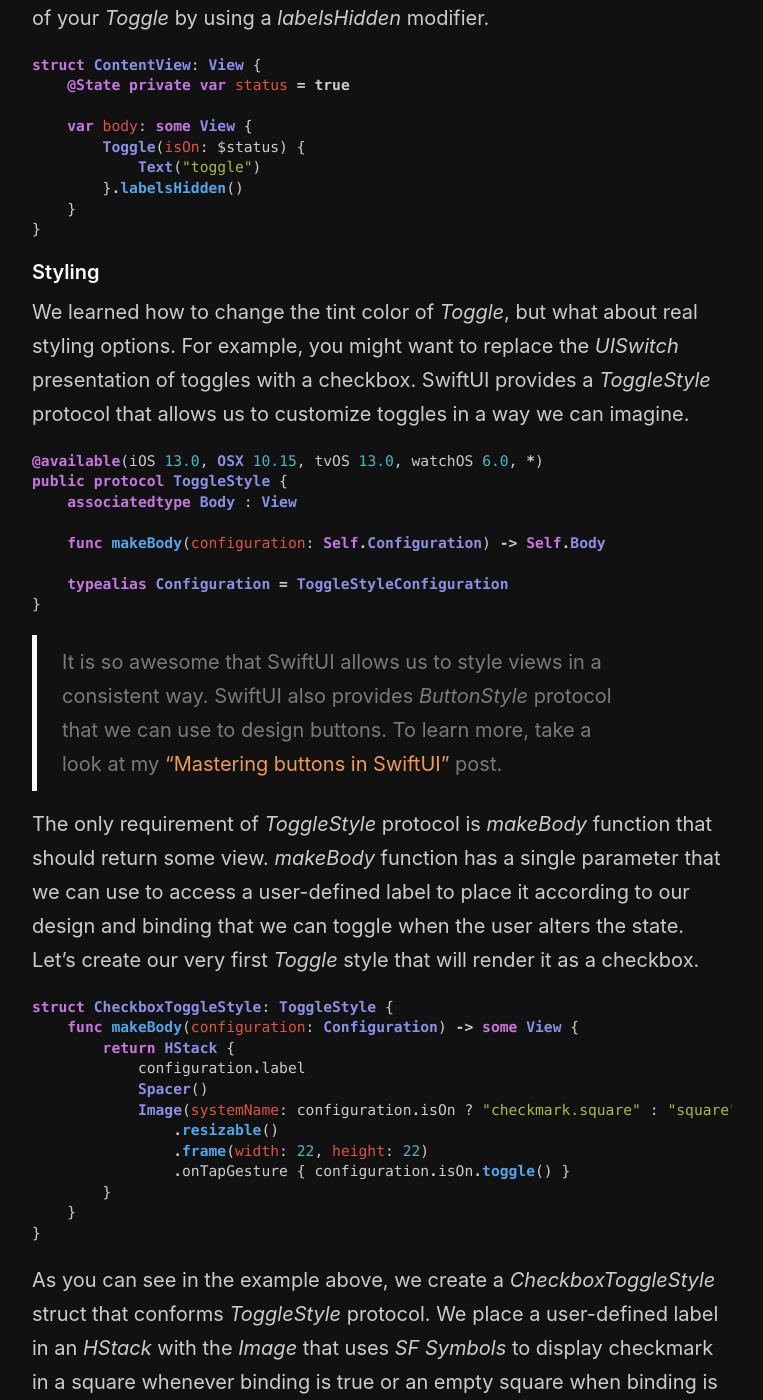
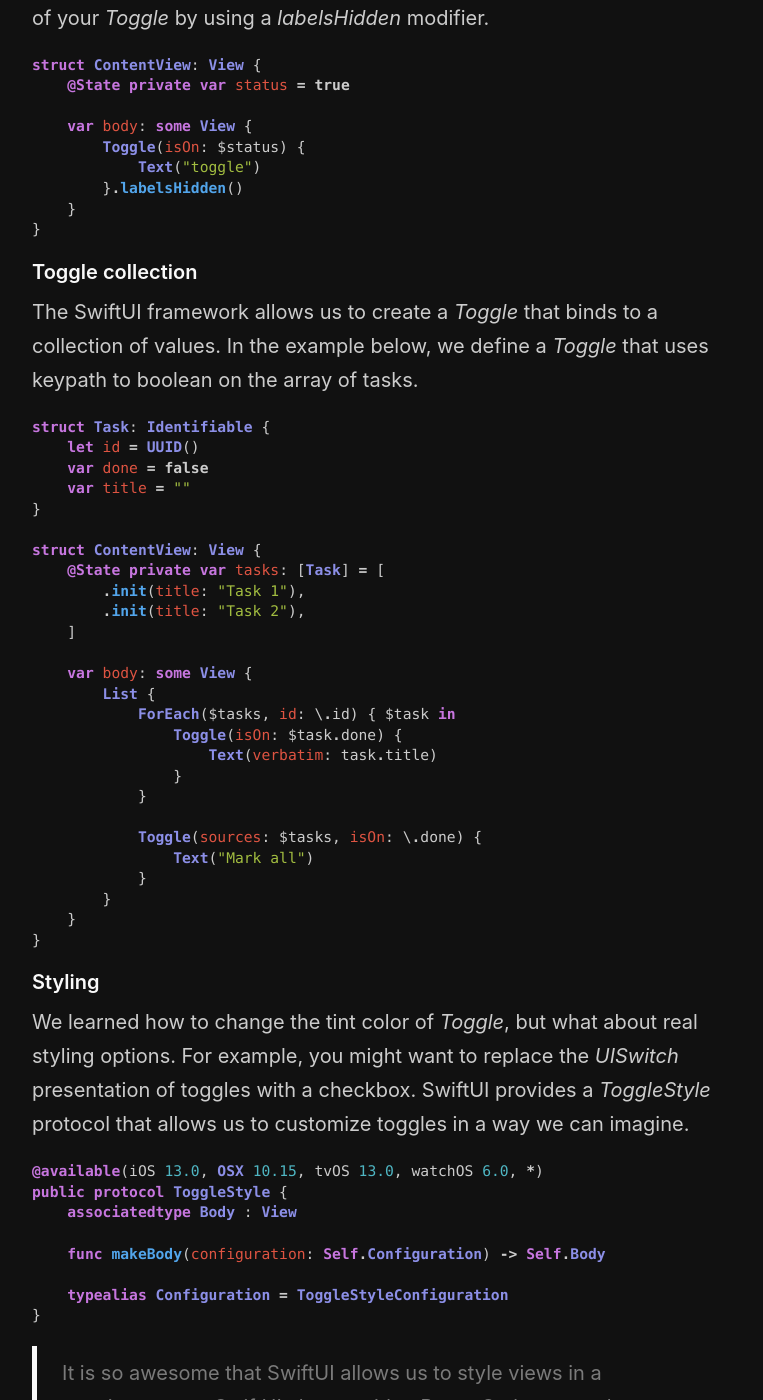
Before and after one commit to mecid/mecid.github.io, a Jekyll site: the page built from _posts/2020-03-04-customizing-toggle-in-swiftui.md, in a window 1280 px wide and 1400 px high, scrolled down 1297 px. Shown: the whole window, without its empty margins (258-1021 px from the left). Built offline with Jekyll 4.4.1, drawn with Linux system fonts in a browser that asks for light colours.

Commit message:
Toggle post updated to add grouped values

````diff
--- a/_posts/2020-03-04-customizing-toggle-in-swiftui.md
+++ b/_posts/2020-03-04-customizing-toggle-in-swiftui.md
@@ -42,6 +42,37 @@ struct ContentView: View {
         Toggle(isOn: $status) {
             Text("toggle")
         }.labelsHidden()
+    }
+}
+```
+#### Toggle collection
+The SwiftUI framework allows us to create a *Toggle* that binds to a collection of values. In the example below, we define a *Toggle* that uses keypath to boolean on the array of tasks.
+
+```swift
+struct Task: Identifiable {
+    let id = UUID()
+    var done = false
+    var title = ""
+}
+
+struct ContentView: View {
+    @State private var tasks: [Task] = [
+        .init(title: "Task 1"),
+        .init(title: "Task 2"),
+    ]
+
+    var body: some View {
+        List {
+            ForEach($tasks, id: \.id) { $task in
+                Toggle(isOn: $task.done) {
+                    Text(verbatim: task.title)
+                }
+            }
+
+            Toggle(sources: $tasks, isOn: \.done) {
+                Text("Mark all")
+            }
+        }
     }
 }
 ```
````
